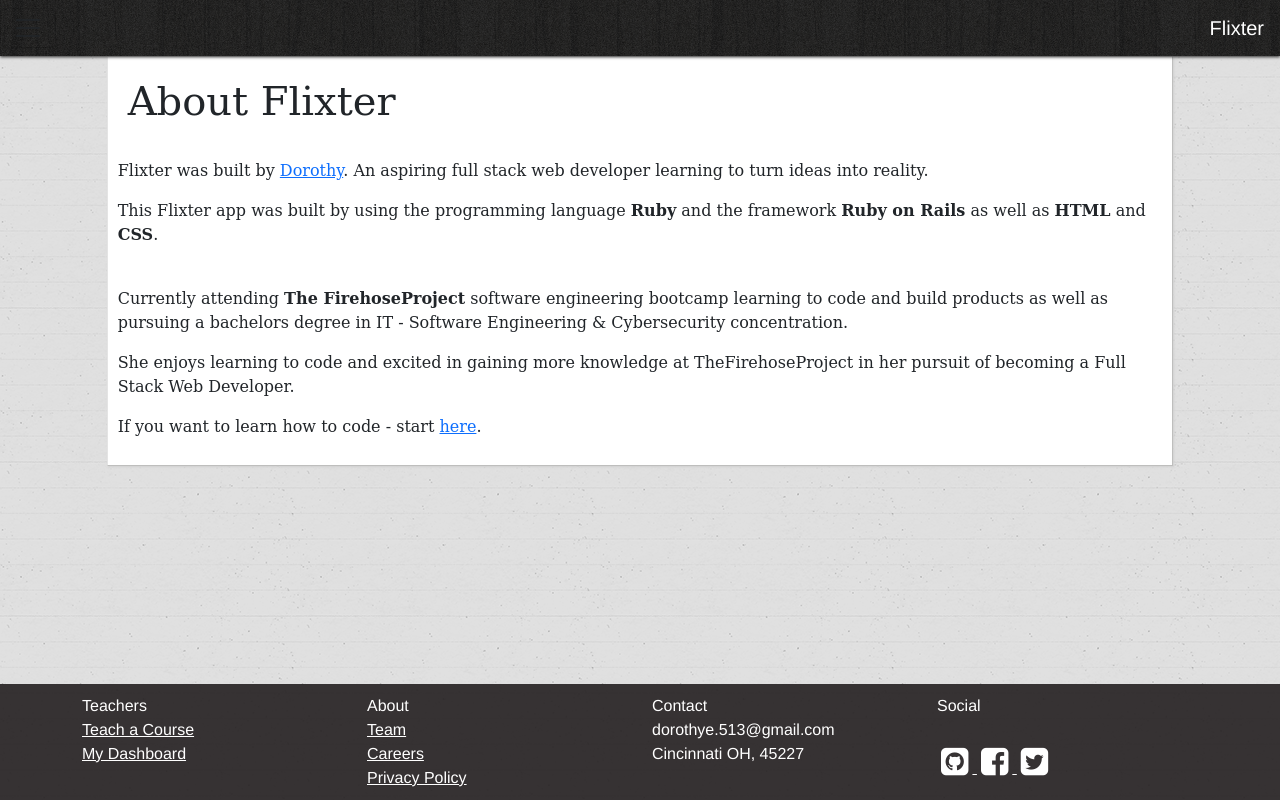
After one commit to dorothyeves/flixter-app-de, a Rails app: page /about in a window 1280 px wide. The commit adds this page. Run offline with Rails 7, Linux system fonts and the light colour scheme; style sheets or scripts are compiled from the project's sources; parts of the project's set-up code (start-up, migrations or seed data) failed here and were passed over; some libraries are stand-ins or nearby versions.

Commit message:
added content to footer pages

```diff
--- a/app/controllers/static_pages_controller.rb
+++ b/app/controllers/static_pages_controller.rb
@@ -2,4 +2,13 @@
 
   def index
   end
+
+  def privacy
+  end
+
+  def about
+  end
+
+  def careers
+  end
 end
--- a/app/views/layouts/application.html.erb
+++ b/app/views/layouts/application.html.erb
@@ -67,11 +67,11 @@
         <div class="col-12 col-sm-3">
           <b>About</b>
           <br />
-          <%= link_to 'Team', '#' %>
+          <%= link_to 'Team' , about_path %>
           <br />
-          <%= link_to 'Careers', '#' %>
+          <%= link_to 'Careers', careers_path %>
           <br />
-          <%= link_to 'Privacy Policy', '#' %>
+          <%= link_to 'Privacy Policy', privacy_path %>
         </div>
 
         <div class="col-12 col-sm-3">
--- /dev/null
+++ b/app/views/static_pages/about.html.erb
@@ -0,0 +1,24 @@
+<div class="booyah-box col-10 offset-1">
+<h1>About Flixter</h1>
+  &nbsp;&nbsp;
+    <p>
+      Flixter was built by <a target="_blank" href="http://github.com/dorothyeves">Dorothy</a>. An aspiring full stack web developer learning to turn ideas into reality.
+      <p>
+      This Flixter app was built by using the programming language <strong>Ruby</strong> and the framework <strong>Ruby on Rails</strong> as well as <strong>HTML</strong> and <strong>CSS</strong>.
+      </p>
+    </p>
+    <br />
+    <p>
+    Currently attending <strong>The FirehoseProject</strong> software engineering bootcamp learning to code and build products as well as pursuing a bachelors degree in IT - Software Engineering & Cybersecurity concentration.
+    </p>
+
+    <p>
+    She enjoys learning to code and excited in gaining more knowledge at TheFirehoseProject in her pursuit of becoming a Full Stack Web Developer.
+    </p>
+
+    <p>
+    If you want to learn how to code - start <a target="_blank" href="http://www.thefirehoseproject.com/"> here</a>.
+    </p>
+
+
+</div>
--- /dev/null
+++ b/app/views/static_pages/careers.html.erb
@@ -0,0 +1,4 @@
+<div class="booyah-box col-10 offset-1">
+COMING SOON!
+
+</div>
--- a/config/routes.rb
+++ b/config/routes.rb
@@ -2,6 +2,9 @@
     devise_for :users
     resource :dashboard, only: [:show]
     root 'static_pages#index'
+    get 'privacy', to: 'static_pages#privacy'
+    get 'about', to: 'static_pages#about'
+    get 'careers', to: 'static_pages#careers'
     resources :courses, only: [:index, :show] do
     resources :enrollments, only: :create
   end
```
Also changed, not shown: app/views/static_pages/privacy.html.erb (added, +9 -0 lines).
